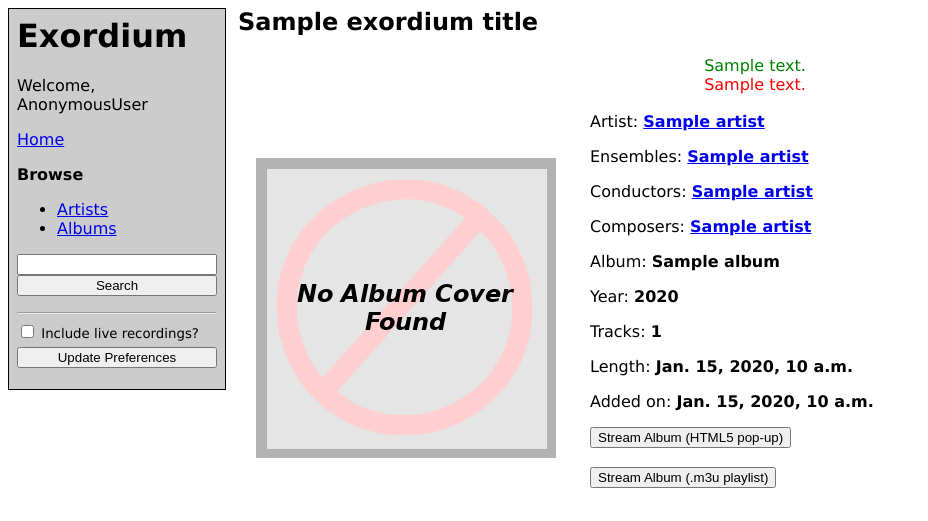
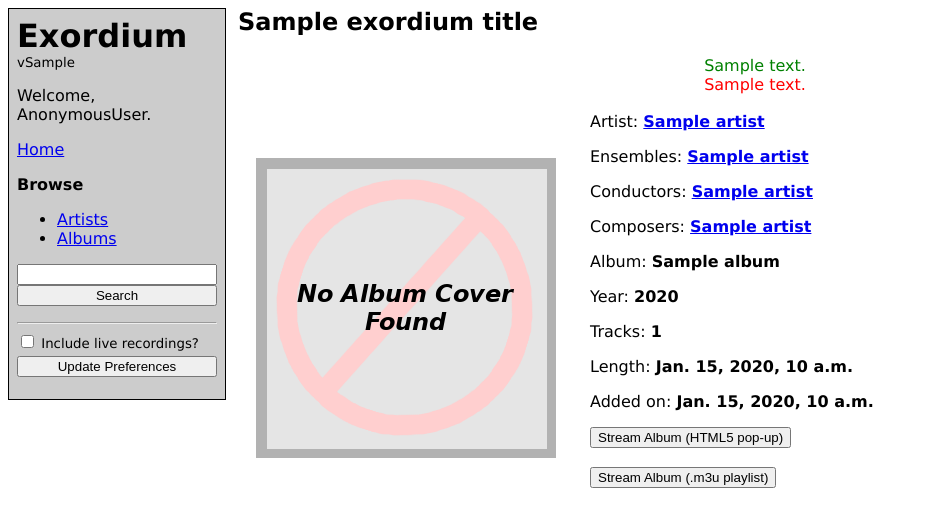
Before and after one commit to apocalyptech/exordium, a Django app: template exordium/templates/exordium/album.html in a window 1280 px wide. Shown: the top 521 px of the page, without its empty margins (0-928 px from the left). Run offline with Django 3.2, Linux system fonts and the light colour scheme; the template is opened without the code that fills it: most values are stand-ins (such as "Sample title", 1, 10 or a date in 2020).

Commit message:
Report our version in the sidebar, and a couple minor text tweaks

```diff
--- a/exordium/static/exordium/style.css
+++ b/exordium/static/exordium/style.css
@@ -50,6 +50,10 @@ BODY {
 }
 h1 {
     margin-top: 0px;
+    margin-bottom: 0px;
+}
+.version {
+    font-size: smaller;
 }
 .searchform {
     width: 100%;
--- a/exordium/templates/exordium/base.html
+++ b/exordium/templates/exordium/base.html
@@ -37,7 +37,8 @@ function jplayerOpen() {
 <body>
 <div class="sidebar">
     <h1>Exordium</h1>
-    <p>Welcome, {{ request.user }}</p>
+    <div class="version">v{{ exordium_version }}</div>
+    <p>Welcome, {{ request.user }}.</p>
     <p><a href="{% url 'exordium:index' %}">Home</a></p>
     <p><strong>Browse</strong></p>
     <ul>
--- a/exordium/templates/exordium/index.html
+++ b/exordium/templates/exordium/index.html
@@ -3,7 +3,7 @@
 {% load render_table from django_tables2 %}
 
 {% block body %}
-<p>Welcome to Exordium, CJ's newest online music library app.</p>
+<p>Welcome to Exordium!</p>
 <h3>Recently-Added Albums</h3>
 {% render_table album_list %}
 {% endblock %}
--- a/exordium/views.py
+++ b/exordium/views.py
@@ -13,6 +13,7 @@ from dynamic_preferences.registries import global_preferences_registry
 
 from .models import Artist, Album, Song, App, AlbumArt
 from .tables import ArtistTable, AlbumTable, SongTableNoAlbum, SongTableWithAlbumNoTracknum, SongTableNoAlbumNoTracknum
+from . import __version__
 
 # Create your views here.
 
@@ -117,6 +118,7 @@ class TitleListView(generic.ListView, UserAwareView):
     def get_context_data(self, **kwargs):
         context = super(TitleListView, self).get_context_data(**kwargs)
         context['exordium_title'] = self.exordium_title
+        context['exordium_version'] = __version__
         populate_session_msg_context(self.request, context)
         return context
 
@@ -133,6 +135,7 @@ class TitleDetailView(generic.DetailView, UserAwareView):
     def get_context_data(self, **kwargs):
         context = super(TitleDetailView, self).get_context_data(**kwargs)
         context['exordium_title'] = self.exordium_title
+        context['exordium_version'] = __version__
         populate_session_msg_context(self.request, context)
         return context
 
@@ -149,6 +152,7 @@ class TitleTemplateView(generic.TemplateView, UserAwareView):
     def get_context_data(self, **kwargs):
         context = super(TitleTemplateView, self).get_context_data(**kwargs)
         context['exordium_title'] = self.exordium_title
+        context['exordium_version'] = __version__
         populate_session_msg_context(self.request, context)
         return context
 
@@ -419,6 +423,7 @@ class LibraryUpdateView(generic.View, UserAwareView):
         context = Context({
             'request': self.request,
             'exordium_title': title,
+            'exordium_version': __version__,
             'update_type': update_type,
             'debug': debug,
         })
```
